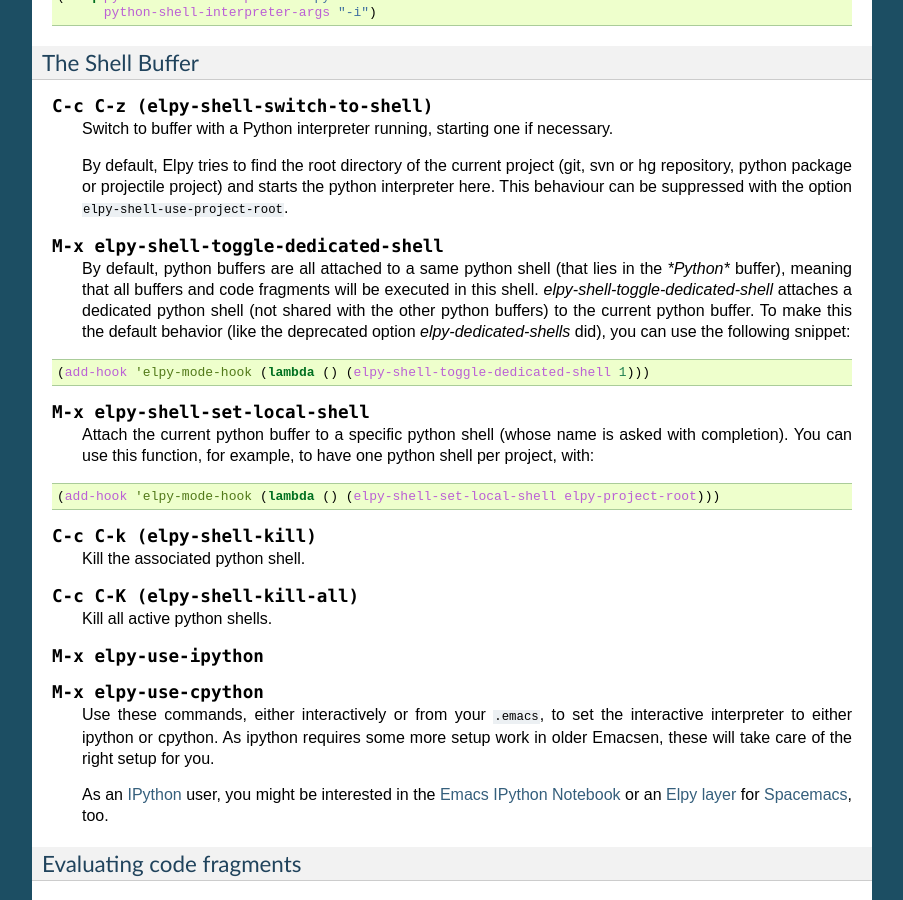
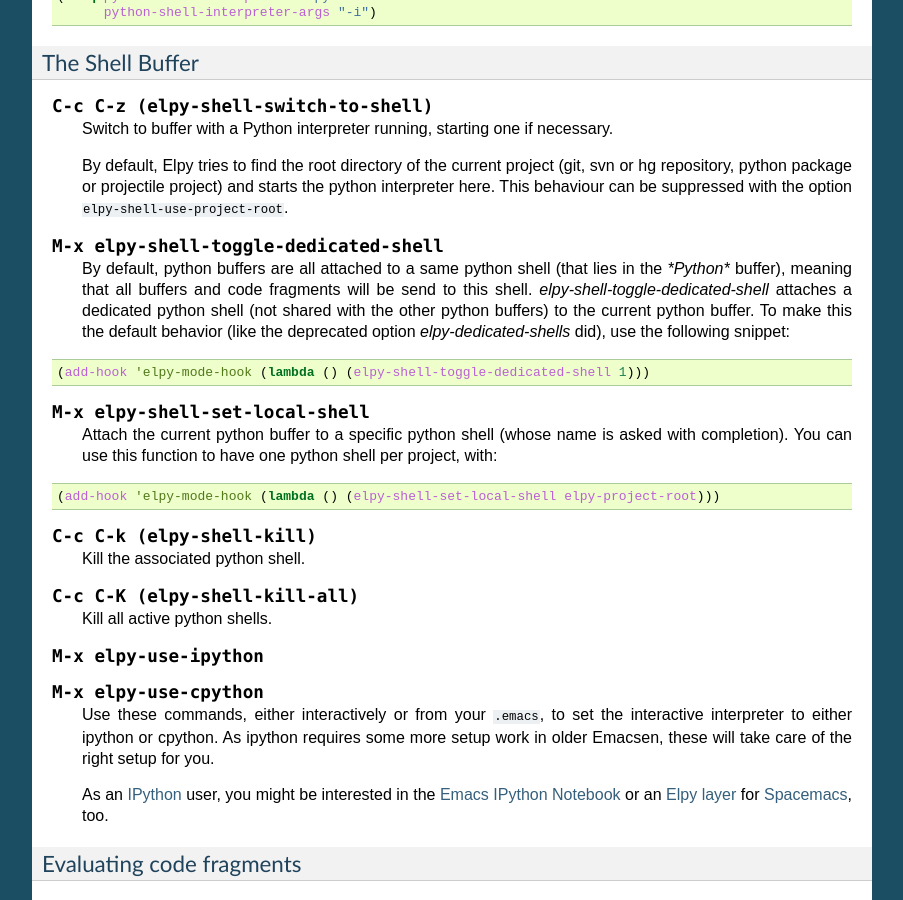
Before and after one commit to jorgenschaefer/elpy, a Sphinx documentation site: the page built from docs/ide.rst, in a window 1280 px wide and 900 px high, scrolled down 2871 px. Shown: the whole window, without its empty margins (198-1101 px from the left). Built offline with Sphinx 7.4.7, drawn with Linux system fonts in a browser that asks for light colours.

```diff
--- a/docs/ide.rst
+++ b/docs/ide.rst
@@ -245,11 +245,11 @@ The Shell Buffer
 
    By default, python buffers are all attached to a same python shell
    (that lies in the `*Python*` buffer), meaning that all buffers and
-   code fragments will be executed in this shell.
+   code fragments will be send to this shell.
    `elpy-shell-toggle-dedicated-shell` attaches a dedicated python shell
    (not shared with the other python buffers) to the current python buffer.
    To make this the default behavior (like the deprecated option
-   `elpy-dedicated-shells` did), you can use the following snippet:
+   `elpy-dedicated-shells` did), use the following snippet:
 
 .. code-block:: lisp
 
@@ -259,8 +259,7 @@ The Shell Buffer
 
    Attach the current python buffer to a specific python shell (whose name is
    asked with completion).
-   You can use this function, for example, to have one python shell per project,
-   with:
+   You can use this function to have one python shell per project, with:
 
 .. code-block:: lisp
 
```
Also changed, not shown: 3 other files.
